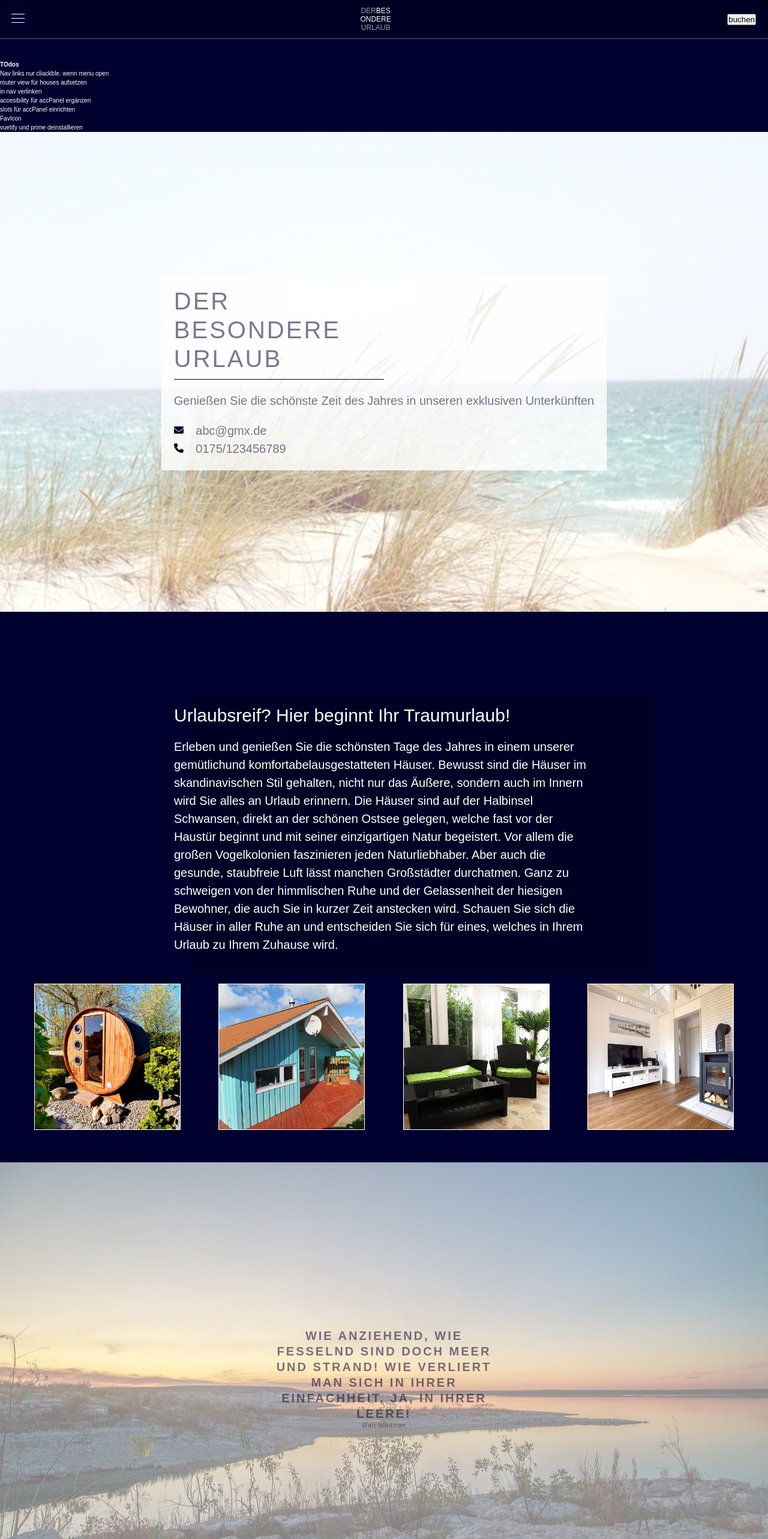
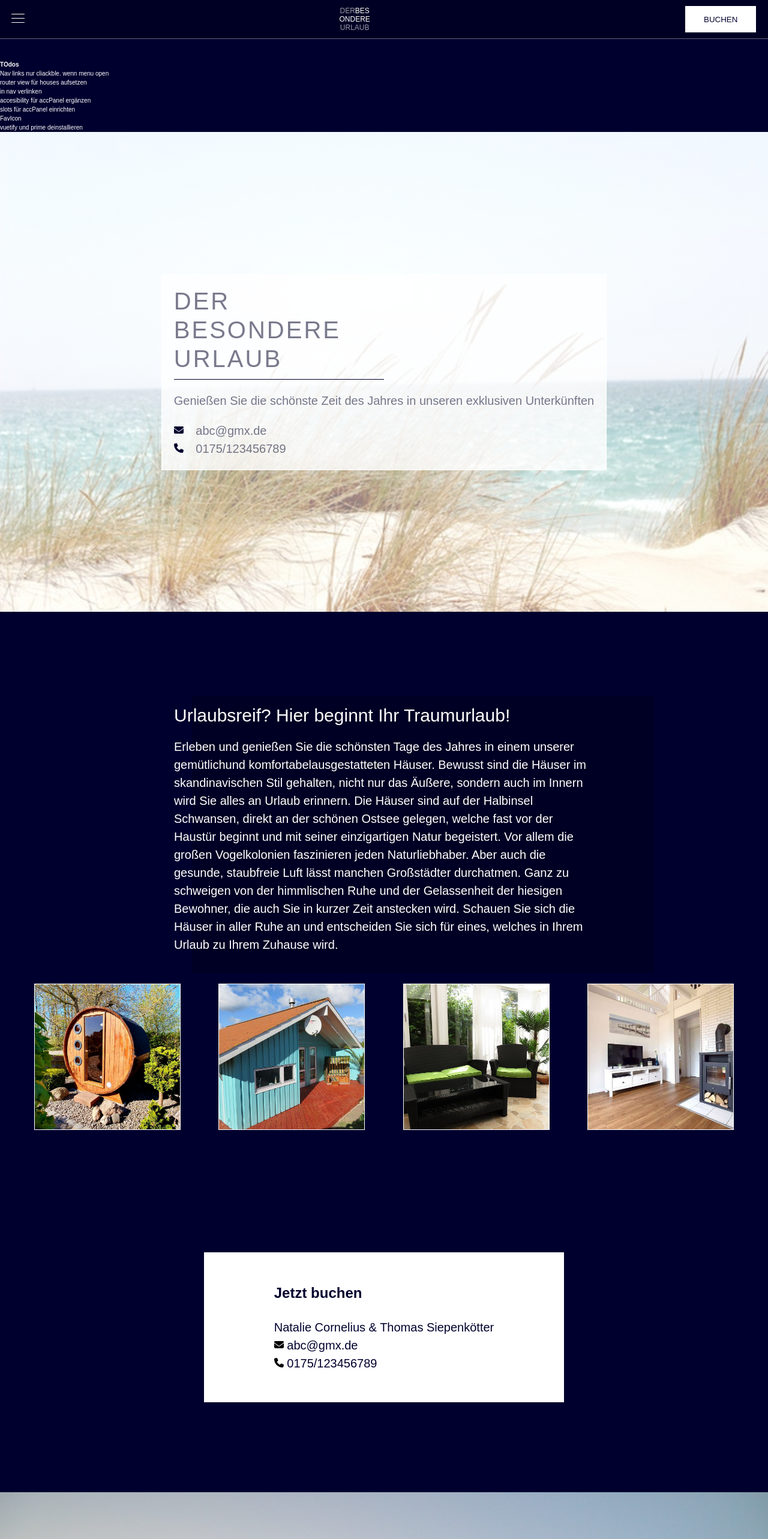
Before and after one commit to corinnaSPK/ferienhaus_vue, a Vue app in the folder ferienhaus/: page / in a window 1280 px wide. Shown: the top 2566 px of the page at 60% size. Built offline with nearby package versions, Linux system fonts and the light colour scheme.

Commit message:
hash in nav working

```diff
--- a/ferienhaus/src/assets/base.css
+++ b/ferienhaus/src/assets/base.css
@@ -199,6 +199,23 @@
 .bbottom {
 	border-bottom: 1px solid var(--cl-light-opa);
 }
+/*! component styles tttttttttttttttttttttttttttttttttttttttttttttttttttttttttttttttt */
+
+.btn--cta {
+	padding: 1em 2em;
+	border: 1px solid transparent;
+	transition: all ease 0.5s;
+	background-color: var(--cl-light);
+}
+.btn--cta:hover,
+.btn--cta:focus,
+.btn--cta:focus-visible {
+	cursor: pointer;
+	background-color: transparent;
+	color: white;
+	border: 1px solid var(--cl-light-opa);
+	transition: all ease 0.5s;
+}
 /*! reset tttttttttttttttttttttttttttttttttttttttttttttttttttttttttttttttt */
 *,
 *::before,
--- a/ferienhaus/src/components/AccPanel.vue
+++ b/ferienhaus/src/components/AccPanel.vue
@@ -13,7 +13,9 @@
 </template>
 
 <script setup>
-import { ref } from "vue";
+// https://medium.com/notonlycss/how-to-build-an-accordion-component-in-vue-js-570ee594404c
+import { customRef, ref } from "vue";
+import HousesOverviewHome from "./Home/HousesOverviewHome.vue";
 const panelOpen = ref(false);
 const togglePanel = () => {
 	panelOpen.value = !panelOpen.value;
@@ -26,6 +28,9 @@ button {
 	background-color: transparent;
 	color: inherit;
 	text-align: left;
+}
+button:hover {
+	cursor: pointer;
 }
 
 .content.open {
--- /dev/null
+++ b/ferienhaus/src/components/Book.vue
@@ -0,0 +1,51 @@
+<template>
+	<section class="book ff-sansserif mb1" id="book">
+		<div
+			class="book__wrapper dgridcenter cl-text-dark-accent p-5 cl-background-light"
+		>
+			<h3 class="fs-head-3 mb-1em">Jetzt buchen</h3>
+			<p class="fs-copy">Natalie Cornelius & Thomas Siepenkötter</p>
+			<p class="fs-copy">
+				<span
+					><svg
+						aria-hidden="true"
+						role="img"
+						xmlns="http://www.w3.org/2000/svg"
+						height="16"
+						width="16"
+						viewBox="0 0 512 512"
+					>
+						<path
+							d="M48 64C21.5 64 0 85.5 0 112c0 15.1 7.1 29.3 19.2 38.4L236.8 313.6c11.4 8.5 27 8.5 38.4 0L492.8 150.4c12.1-9.1 19.2-23.3 19.2-38.4c0-26.5-21.5-48-48-48H48zM0 176V384c0 35.3 28.7 64 64 64H448c35.3 0 64-28.7 64-64V176L294.4 339.2c-22.8 17.1-54 17.1-76.8 0L0 176z"
+						/></svg
+				></span>
+				abc@gmx.de
+			</p>
+			<p class="fs-copy">
+				<span
+					><svg
+						aria-hidden="true"
+						role="img"
+						xmlns="http://www.w3.org/2000/svg"
+						height="16"
+						width="16"
+						viewBox="0 0 512 512"
+					>
+						<path
+							d="M164.9 24.6c-7.7-18.6-28-28.5-47.4-23.2l-88 24C12.1 30.2 0 46 0 64C0 311.4 200.6 512 448 512c18 0 33.8-12.1 38.6-29.5l24-88c5.3-19.4-4.6-39.7-23.2-47.4l-96-40c-16.3-6.8-35.2-2.1-46.3 11.6L304.7 368C234.3 334.7 177.3 277.7 144 207.3L193.3 167c13.7-11.2 18.4-30 11.6-46.3l-40-96z"
+						/></svg
+				></span>
+				0175/123456789
+			</p>
+		</div>
+	</section>
+</template>
+
+<script setup></script>
+
+<style lang="css" scoped>
+.book__wrapper {
+	width: clamp(300px, 75%, 600px);
+	margin-inline: auto;
+}
+</style>
--- a/ferienhaus/src/components/Gallery.vue
+++ b/ferienhaus/src/components/Gallery.vue
@@ -1,5 +1,5 @@
 <template>
-	<section>
+	<section id="gallery">
 		<div class="gallery_wrapper">
 			<ul class="thumbnail flexwrap">
 				<li v-for="(img, index) in images" :key="img">
@@ -9,6 +9,7 @@
 					</button>
 				</li>
 			</ul>
+			<Teleport to="body">
 				<Modal :modalOpen="modalOpen" @close="closeLightbox">
 					<div class="current_image mcenter">
 						<!-- <img :src="`../src/assets/img/${images[currentImageIndex]}`" alt="" /> -->
@@ -19,6 +20,7 @@
 						</div>
 					</div>
 				</Modal>
+			</Teleport>
 			<!--
 			<div class="modal" v-show="modalOpen">
 				<button class="btn--close-modal" @click="closeLightbox">&times;</button>
--- a/ferienhaus/src/components/Home/FAQ.vue
+++ b/ferienhaus/src/components/Home/FAQ.vue
@@ -1,5 +1,5 @@
 <template>
-	<section class="faq dgridcenter p-3-in cl-text-light">
+	<section class="faq dgridcenter p-3-in cl-text-light" id="faq">
 		<div class="accordion__content">
 			<div class="accordion__wrapper fs-copy">
 				<h2 class="fs-head-2 uppercase mb-5em">FAQ</h2>
@@ -13,7 +13,7 @@
 				<AccPanel>
 					<template v-slot:title>Gibt es Internet? </template>
 					<template v-slot:content
-						>Something small enough to escape casual notice.</template
+						><div id="faq-1">Lorem ipsum dolor sit.</div></template
 					>
 				</AccPanel>
 				<AccPanel>
@@ -21,13 +21,14 @@
 						>Muss ich eigene Bettwäsche mitbringen</template
 					>
 					<template v-slot:content
-						>Something small enough to escape casual notice.</template
+						><div id="faq-2">Lorem ipsum dolor sit.</div>
+						.</template
 					>
 				</AccPanel>
 				<AccPanel>
 					<template v-slot:title>Was kostet die Sauna?</template>
 					<template v-slot:content
-						>Something small enough to escape casual notice.</template
+						><div id="faq-3">Lorem ipsum dolor sit.</div></template
 					>
 				</AccPanel>
 				<AccPanel>
@@ -35,7 +36,7 @@
 						>Wo kriege ich Holz für den Kamin her?
 					</template>
 					<template v-slot:content
-						>Something small enough to escape casual notice.</template
+						><div id="faq-4">Lorem ipsum dolor sit.</div></template
 					>
 				</AccPanel>
 			</div>
--- a/ferienhaus/src/components/Home/HeroHome.vue
+++ b/ferienhaus/src/components/Home/HeroHome.vue
@@ -1,5 +1,5 @@
 <template>
-	<header class="hero mb1">
+	<header class="hero mb1" id="mainhero">
 		<div class="hero__box dgridcenter p-3">
 			<div class="hero__box_text dgridcenter">
 				<h1 class="fs-head-main ff-sansserif uppercase space-3 mb-5em">
--- a/ferienhaus/src/components/Modal.vue
+++ b/ferienhaus/src/components/Modal.vue
@@ -1,14 +1,26 @@
 <template>
-	<div class="modal" v-show="modalOpen">
-		<button class="btn--close-modal" @click="closeLightbox">&times;</button>
-
-		<slot></slot>
-	</div>
+	<Transition name="gallery">
+		<div class="modal modal-container" v-show="modalOpen">
+			<button class="btn--close-modal" @click="closeLightbox" ref="close">
+				&times;
+			</button>
+			<slot></slot>
+		</div>
+	</Transition>
 	<div class="overlay" v-show="modalOpen"></div>
 </template>
 
 <script setup>
-import { ref } from "vue";
+import { ref, onMounted } from "vue";
+/* const close = ref(null);
+
+const focusButton = () => {
+	if (close.value) {
+		close.value.focus();
+		console.log(close.value);
+	}
+};
+onMounted(() => focusButton()); */
 
 const { modalOpen } = defineProps(["modalOpen"]);
 const emit = defineEmits(["close"]);
@@ -30,18 +42,24 @@ const closeLightbox = () => {
 
 <style lang="css" scoped>
 .modal {
-	position: fixed;
+	/* position: fixed;
 	top: 50%;
 	left: 50%;
 	transform: translate(-50%, -50%);
 	width: 90vw;
-	height: 90vh;
+	height: 90vh; */
+	position: fixed;
+	z-index: 9998;
+	top: 0;
+	left: 0;
+	width: 100%;
+	height: 100%;
 	background-color: var(--cl-bg-nav);
 	color: var(--cl-light);
 	padding: 5rem;
-	z-index: 1000;
 	overflow: hidden;
 	display: flex;
+	transition: all 0.4s ease;
 }
 
 .overlay {
@@ -64,4 +82,15 @@ const closeLightbox = () => {
 	border: none;
 	background: none;
 }
+
+.gallery-enter-active,
+.gallery-leave-active {
+	transition: opacity 5s ease;
+	/* scale: 1; */
+}
+
+.gallery-enter-from,
+.gallery-leave-to {
+	opacity: 0;
+}
 </style>
--- a/ferienhaus/src/components/Navigation.vue
+++ b/ferienhaus/src/components/Navigation.vue
@@ -28,9 +28,6 @@
 			<div class="nav-main dropdown" :class="{ active: showMenu }">
 				<ul role="menu" class="dgridcenter">
 					<li role="menuitem">
-						<a class="dropdown-link" href="#adobe-xd"> Home </a>
-					</li>
-					<li role="menuitem">
 						<button
 							aria-haspopup="true"
 							:aria-expanded="showSub"
@@ -48,6 +45,7 @@
 									:to="`/house/${house.path}`"
 									:key="`house-${house.id}`"
 									class="sublink"
+									@click="() => (showMenu = false)"
 									>{{ house.name }}
 								</RouterLink>
 							</ul>
@@ -55,21 +53,25 @@
 					</li>
 
 					<li role="menuitem">
-						<a class="dropdown-link" href="#sketch"> Häufige Fragen </a>
+						<RouterLink class="dropdown-link" :to="{ path: '/', hash: '#faq' }">
+							Häufige Fragen
+						</RouterLink>
 					</li>
 					<li role="menuitem">
-						<a class="dropdown-link" href="#indesign"> Umgebung </a>
+						<RouterLink class="dropdown-link" to="/"> Home </RouterLink>
 					</li>
-					<li role="menuitem">
+					<!-- <li role="menuitem">
 						<a class="dropdown-link" href="#figma"> Figma </a>
-					</li>
+					</li> -->
 				</ul>
 			</div>
 		</div>
 		<button class="uppercase logo cl-text-light" @click="goHome">
 			<span>der</span>bes<br />ondere<br /><span>urlaub</span>
 		</button>
-		<button class="mi-2rem">buchen</button>
+		<button class="mi-2rem uppercase btn--cta">
+			<a href="#book">buchen</a>
+		</button>
 	</div>
 </template>
 
@@ -174,7 +176,10 @@ const navigateToHouse = () => {
 	transition: all 1s ease;
 }
 .dropdown {
-	display: flex;
+	border-bottom: 1px solid rgba(255, 255, 255, 0.4);
+	border-right: 1px solid rgba(255, 255, 255, 0.4);
+
+	display: none;
 	flex-direction: column;
 	width: 95%;
 	height: 90vh;
@@ -211,6 +216,7 @@ const navigateToHouse = () => {
 }
 
 .dropdown.active {
+	display: block;
 	visibility: visible;
 	opacity: 1;
 	transform: scale(1) translateX(-0) translateY(0);
@@ -237,7 +243,7 @@ const navigateToHouse = () => {
 	width: 40px;
 	padding: 15px;
 	aspect-ratio: 1;
-	background-color: var(--cl-dark-accent);
+	background-color: transparent;
 
 	position: relative;
 
@@ -307,4 +313,13 @@ const navigateToHouse = () => {
 	border: 1px solid white;
 	cursor: pointer;
 }
+
+.btn--cta a {
+	color: var(--cl-dark-accent);
+}
+
+.btn--cta:hover a,
+.btn--cta:focus a {
+	color: white;
+}
 </style>
--- a/ferienhaus/src/router/index.js
+++ b/ferienhaus/src/router/index.js
@@ -1,7 +1,6 @@
 import { createRouter, createWebHistory } from 'vue-router'
 import HomeView from '../views/HomeView.vue'
 import HousesView from '../views/HousesView.vue'
-
 const router = createRouter({
   history: createWebHistory(import.meta.env.BASE_URL),
   routes: [
@@ -18,10 +17,18 @@ const router = createRouter({
 
     },
 
+
   ],
-  scrollBehavior (to, from, savedPosition) {
-  return { x: 0, y: 0 }
-}
+ scrollBehavior(to, from, savedPosition) {
+    if (to.hash) {
+      // This ensures that if hash is provided to router.push it works as expected.
+      //  & since we have used "behavior: 'smooth'" the browser will slowly come to this hash position.
+      return {
+        el: to.hash,
+        behavior: 'smooth',
+      }
+    }
+  }
 
 })
 
--- a/ferienhaus/src/views/HomeView.vue
+++ b/ferienhaus/src/views/HomeView.vue
@@ -3,7 +3,7 @@ import HeroHome from "@/components/Home/HeroHome.vue";
 import IntroHome from "@/components/Home/IntroHome.vue";
 import HousesOverviewHome from "@/components/Home/HousesOverviewHome.vue";
 import TestisHome from "@/components/Home/TestisHome.vue";
-import AccPanel from "@/components/AccPanel.vue";
+import Book from "@/components/Book.vue";
 import ZitatHome from "@/components/Home/ZItatHome.vue";
 import FAQ from "@/components/Home/FAQ.vue";
 </script>
@@ -22,6 +22,7 @@ import FAQ from "@/components/Home/FAQ.vue";
 		</ul>
 		<HeroHome></HeroHome>
 		<IntroHome></IntroHome>
+		<Book></Book>
 		<ZitatHome></ZitatHome>
 		<HousesOverviewHome></HousesOverviewHome>
 		<TestisHome></TestisHome>
```
Also changed, not shown: ferienhaus/src/components/Home/HousesWrapperHome.vue (+10 -10 lines). Lines whose indentation alone changed are shown as unchanged.
